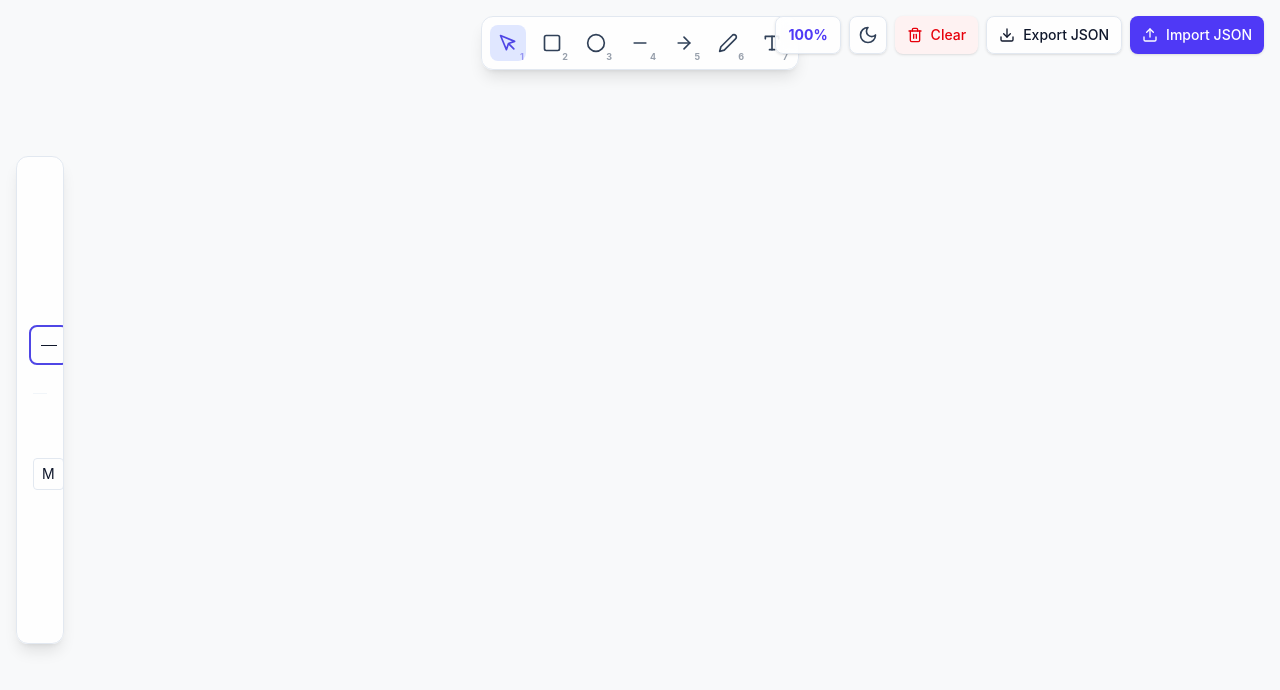
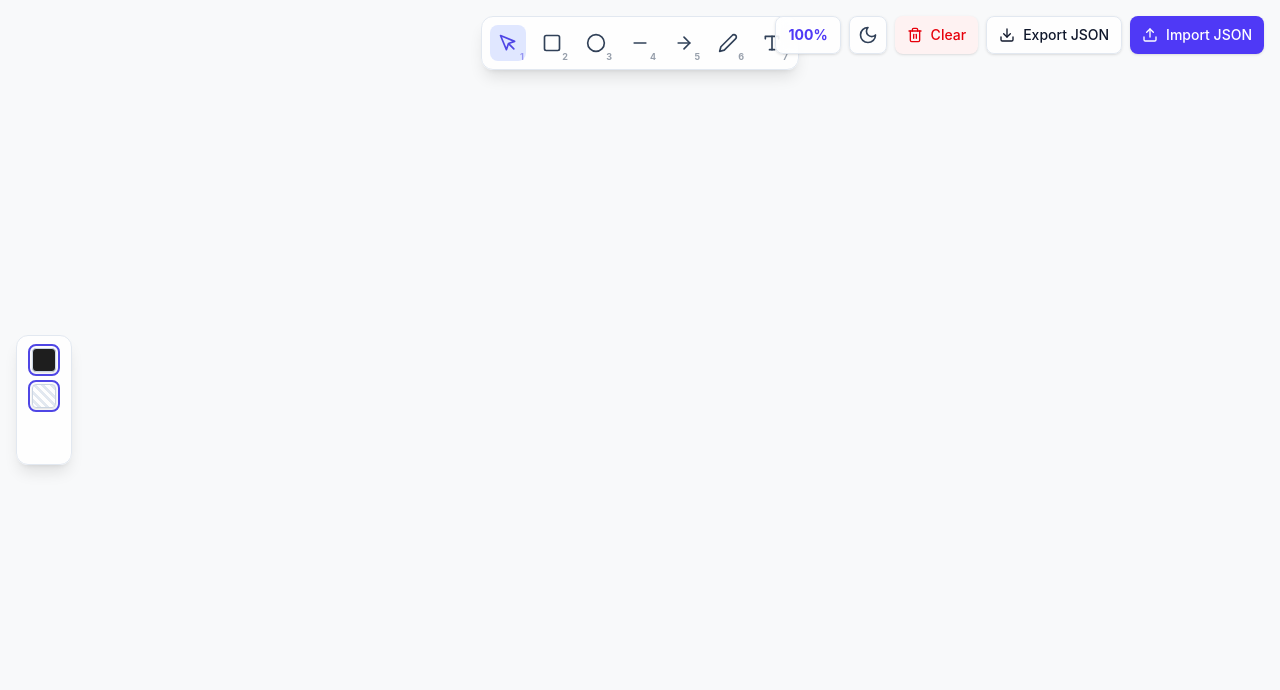
Before and after one commit to anandfsys-dev/scribble, a website built with Vite: page index.html in a window 1280 px wide. Built offline with nearby package versions, Linux system fonts and the light colour scheme.

Commit message:
fix: perfectly center and optimize collapsed properties panel

```diff
--- a/style.css
+++ b/style.css
@@ -67,15 +67,30 @@ canvas {
 .properties-panel:not(:hover) .width-btn:not(.active),
 .properties-panel:not(:hover) .text-color-btn:not(.active),
 .properties-panel:not(:hover) .font-size-btn:not(.active),
-.properties-panel:not(:hover) #draw-options {
-    display: none;
+.properties-panel:not(:hover) span,
+.properties-panel:not(:hover) .border-t,
+.properties-panel:not(:hover) #draw-options,
+.properties-panel:not(:hover) .mt-auto {
+    display: none !important;
 }
 
-.properties-panel:not(:hover) .flex-col {
-    gap: 0.25rem;
+.properties-panel:not(:hover) {
+    width: 3.5rem !important;
+    padding: 0.75rem 0 !important;
+    align-items: center !important;
+    gap: 0.75rem !important;
 }
 
+.properties-panel:not(:hover) .flex-col,
 .properties-panel:not(:hover) .flex-row,
 .properties-panel:not(:hover) .flex-wrap {
-    justify-content: center;
+    width: 100% !important;
+    justify-content: center !important;
+    align-items: center !important;
+    gap: 0 !important;
+    margin: 0 !important;
 }
+
+.properties-panel:not(:hover) button {
+    margin: 0 !important;
+}
```
